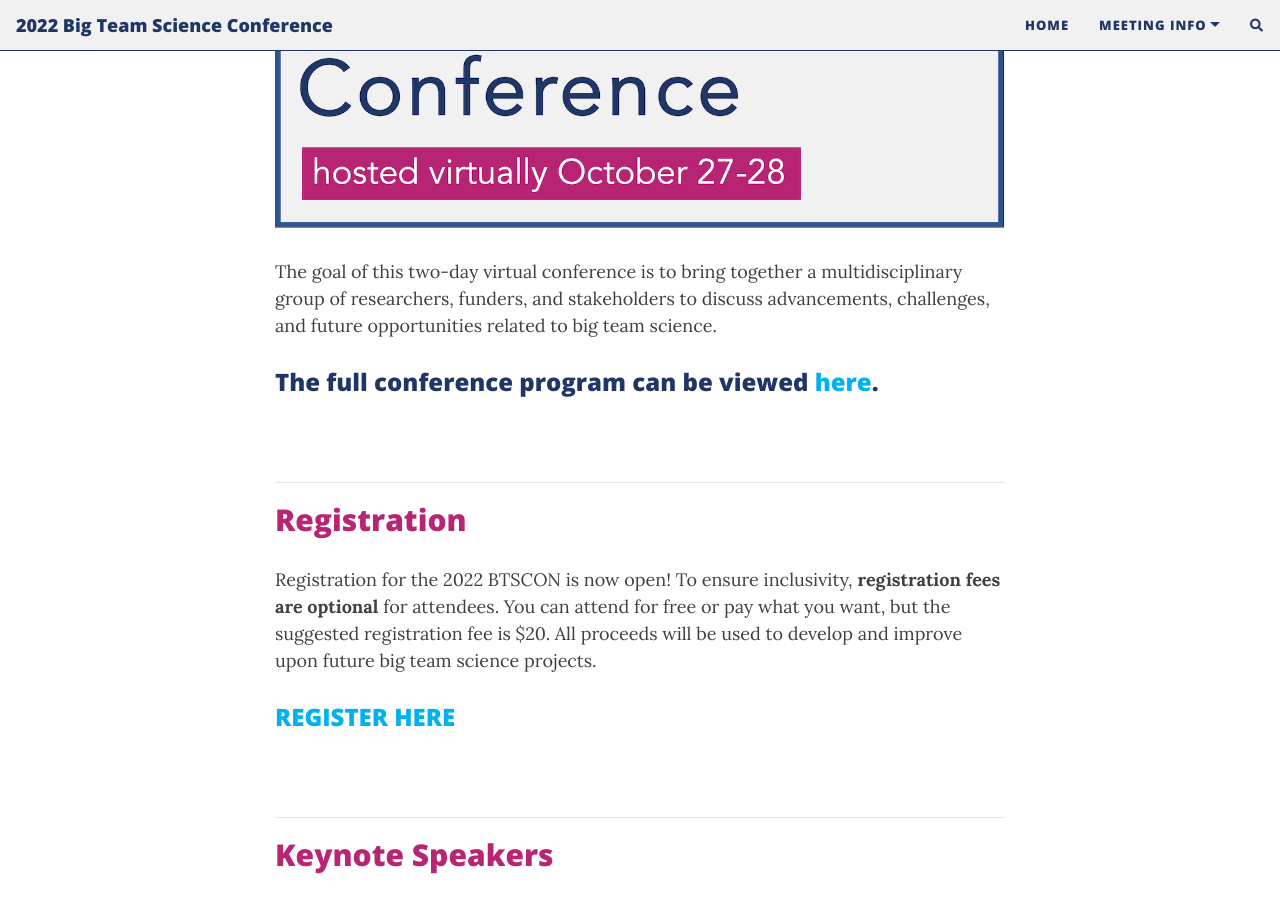
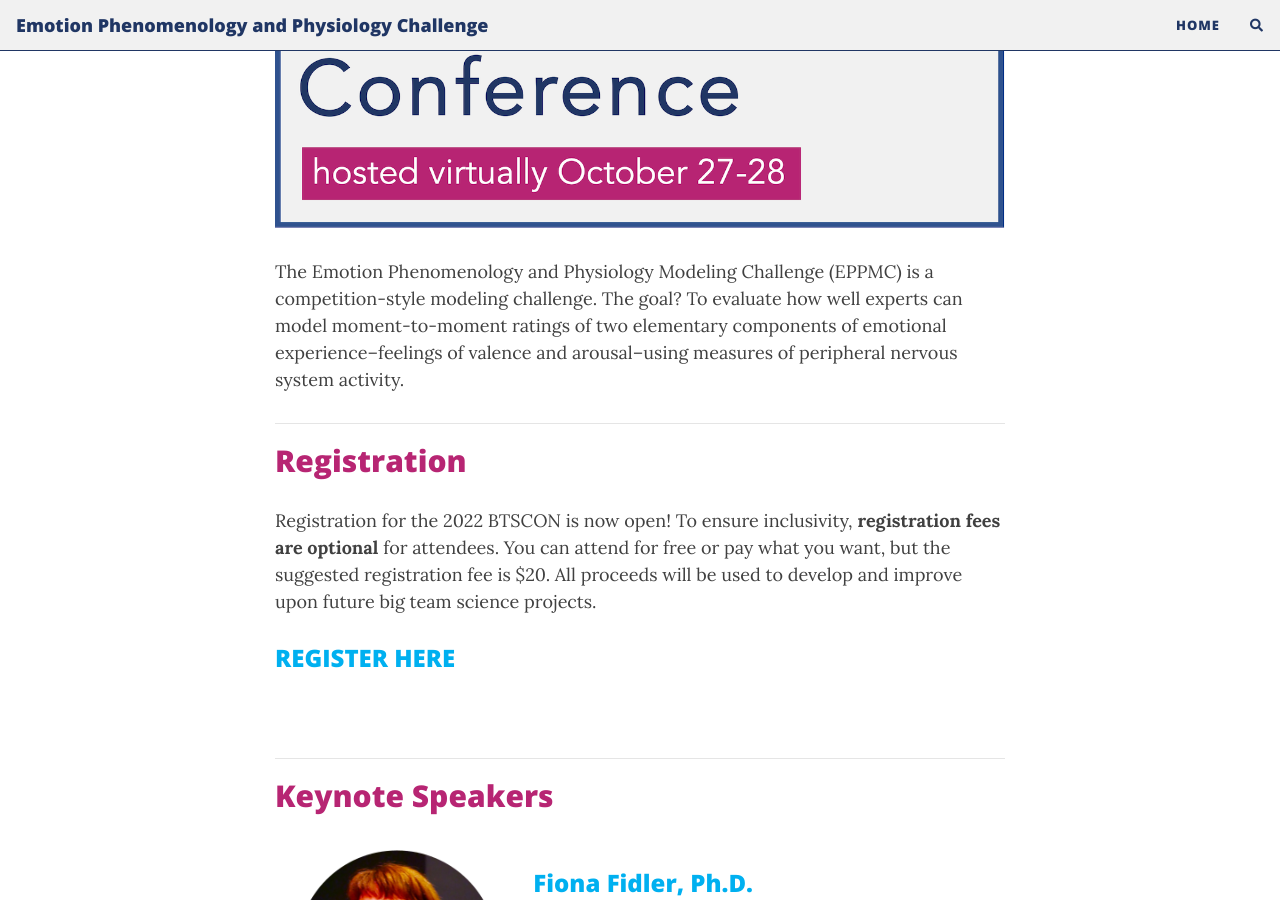
Before and after one commit to eppmc/eppmc.github.io, a Jekyll site: the page built from index.md, in a window 1280 px wide and 900 px high, scrolled down 320 px. Built offline with Jekyll 4.4.1, drawn with Linux system fonts in a browser that asks for light colours; nearby versions of some CDN libraries; comment, search, counter and statistics services are not loaded; some of the changed text lies outside the part shown.

Commit message:
Updates to config and indes

```diff
--- a/_config.yml
+++ b/_config.yml
@@ -6,21 +6,15 @@
 # --- Required options --- #
 
 # Name of website
-title: 2022 Big Team Science Conference
+title: Emotion Phenomenology and Physiology Challenge
 
 # Your name to show in the footer
-author: Heidi Baumgartner
+author: Nicholas Coles
 
 # --- List of links in the navigation bar --- #
 
 navbar-links:
   Home: "index"
-  Meeting Info:
-    - Program: "program"
-    - Registration: "https://opencollective.com/psysciacc/events/test-event-23392c94/contribute/registration-2022-big-team-science-conference-40278"
-    - Accessibility: "access"
-    - Code of Conduct: "codeofconduct"
-    - Meeting Rules: "rules"
 #  Registration: "registration"
 #  Program: "program"
 #  Contact: "contact"
@@ -50,10 +44,10 @@ round-avatar: true
 # Select the social network links that you want to show in the footer.
 # Uncomment the links you want to show and add your information to each one.
 social-network-links:
-  email: "bigteamscienceconference@gmail.com"
+  email: "ncoles@stanford.edu"
   rss: true  # remove this line if you don't want to show an RSS link at the bottom
 #  facebook: deanattali
-  github: bigteamscienceconference
+#  github: bigteamscienceconference
 #  twitter: daattali
 #  patreon: DeanAttali
 #  youtube: c/daattali
@@ -91,7 +85,7 @@ share-links-active:
 
 # How to display the link to your website in the footer
 # Remove this if you don't want a link in the footer
-url-pretty: "bigteamscienceconference.github.io"
+url-pretty: "eppmc.github.io"
 
 # Excerpt word length - Truncate the excerpt of each post on the feed page to the specified number of words
 excerpt_length: 50
@@ -106,7 +100,7 @@ feed_show_tags: true
 post_search: true
 
 # The keywords to associate with your website, for SEO purposes
-#keywords: "team,science,collaboration,network"
+keywords: "emotion, phenomenology, physiology, science, competition, machine learning"
 
 # --- Colours / background image --- #
 
--- a/index.md
+++ b/index.md
@@ -5,9 +5,7 @@ layout: page
 
 <img src="/assets/img/BTSCon2022_logo.png" alt="" />
 
-The goal of this two-day virtual conference is to bring together a multidisciplinary group of researchers, funders, and stakeholders to discuss advancements, challenges, and future opportunities related to big team science.
-
-### The full conference program can be viewed [here](https://docs.google.com/document/d/17m6t7or53uvFErIW_WHvegwlwV2Cq_rvG5ny-4cBkpM/edit?usp=sharing).
+The Emotion Phenomenology and Physiology Modeling Challenge (EPPMC) is a competition-style modeling challenge. The goal? To evaluate how well experts can model moment-to-moment ratings of two elementary components of emotional experience--feelings of valence and arousal--using measures of peripheral nervous system activity.
 <br>
 
 ***
```
Also changed, not shown: 1 other file.
